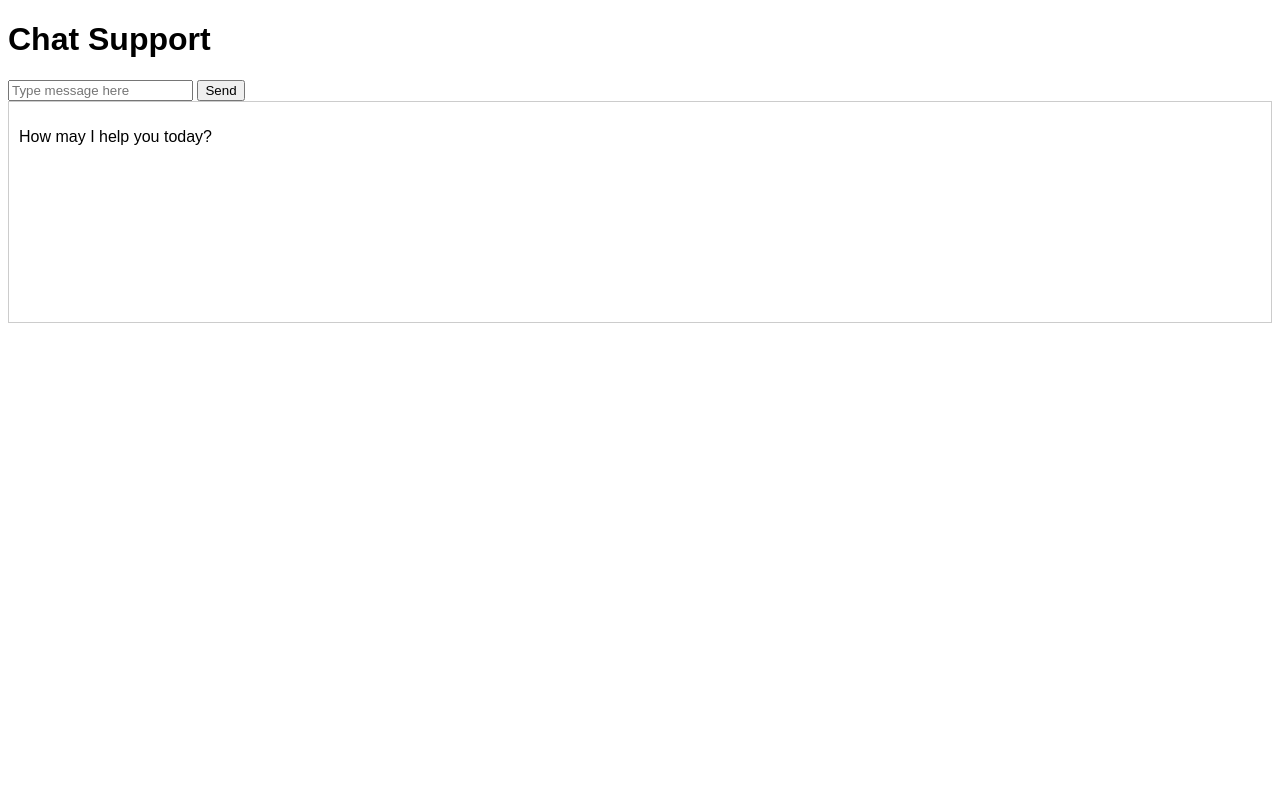
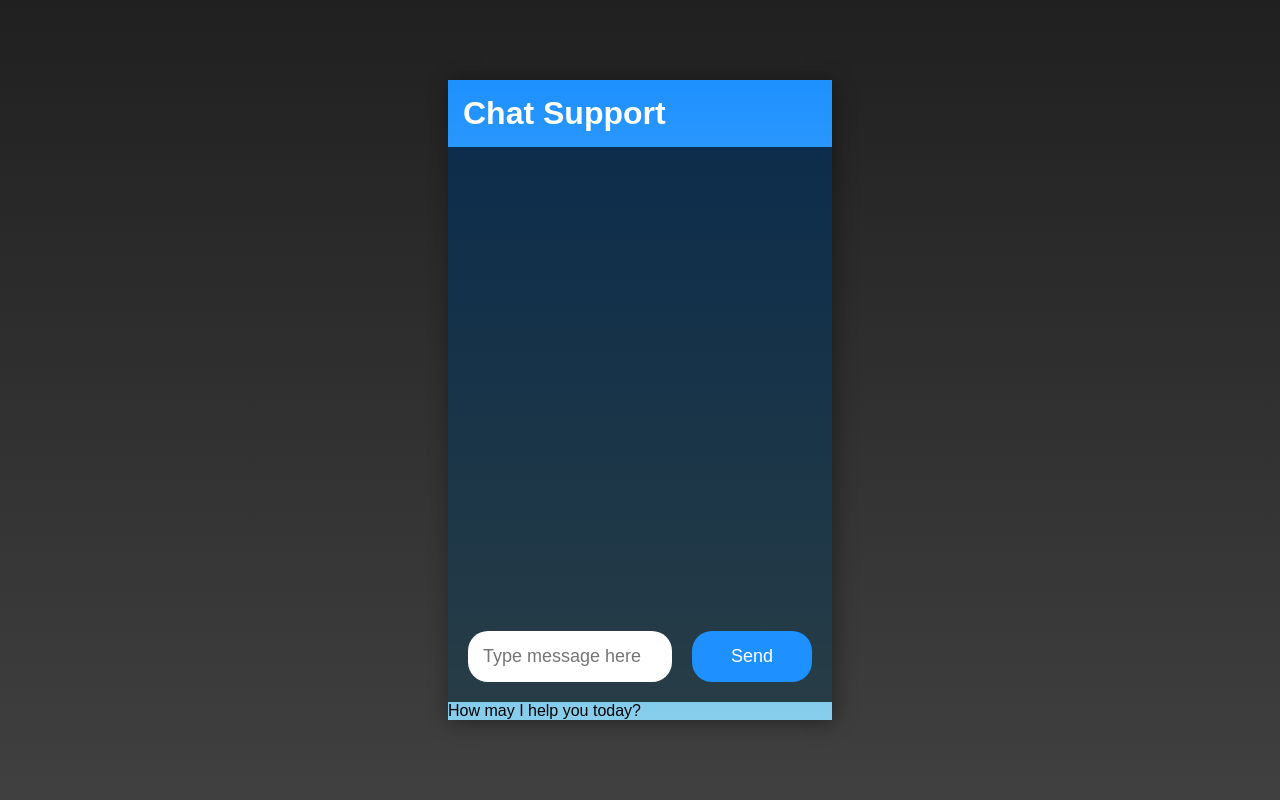
Before and after one commit to Biscgit/Bahn-Chatbot, a FastAPI app: page / in a window 1280 px wide. Run offline with FastAPI, Linux system fonts and the light colour scheme.

Commit message:
rewrote entire css style

```diff
--- a/static/css/style.css
+++ b/static/css/style.css
@@ -1,17 +1,73 @@
-body {
-    font-family: Arial, sans-serif;
+* {
+    margin: 0;
+    padding: 0;
+    font-family: sans-serif;
+    box-sizing: border-box;
 }
 
-.container {
-    max-width: 400px;
-    margin: 0 auto;
+
+body {
+    height: 100vh;
+    background-image: linear-gradient(to bottom, #202020, #404040);
+    display: flex;
+    justify-content: center;
+    align-items: center;
+}
+
+.chat-container {
+    background-image: linear-gradient(to bottom, dodgerblue, skyblue);
+    width: 30vw;
+    height: 80vh;
+    display: flex;
+    flex-direction: column;
+    box-shadow: 2px 2px 20px rgba(0, 0, 0, 0.4);
+}
+
+.header h1 {
+    color: white;
+    padding: 15px;
+}
+
+.chat-body {
+    flex: 1;
+    color: white;
+    background-color: rgba(0, 0, 0, 0.7);
+    padding: 20px 30px;
+}
+
+.footer{
+    display: flex;
+    background-color: rgba(0, 0, 0, 0.7);
     padding: 20px;
 }
 
-.chatbox {
-    border: 1px solid #ccc;
-    padding: 10px;
-    margin-bottom: 10px;
-    height: 200px;
-    overflow-y: auto;
+.footer input {
+    flex: 1;
+    min-width: 120px;
+    height: 100%;
+    border: none;
+    padding: 15px;
+    font-size: 18px;
+
+    border-radius: 20px;
 }
+
+.footer button {
+    min-width: 120px;
+    font-size: 18px;
+    border: none;
+    background-color: dodgerblue;
+    color: white;
+
+    border-radius: 20px;
+    margin-left: 20px
+}
+
+.footer button:hover {
+    filter: brightness(80%);
+    transition: 200ms ease;
+}
+.footer button:disabled {
+    filter: brightness(80%);
+    transition: 200ms ease;
+}
```
